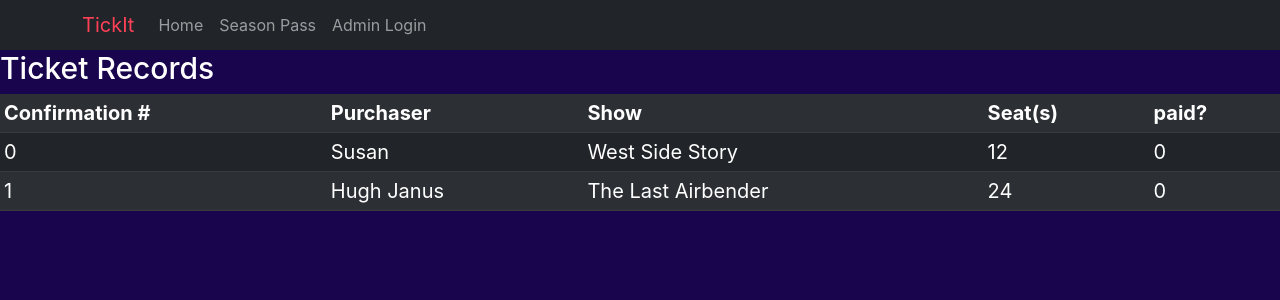
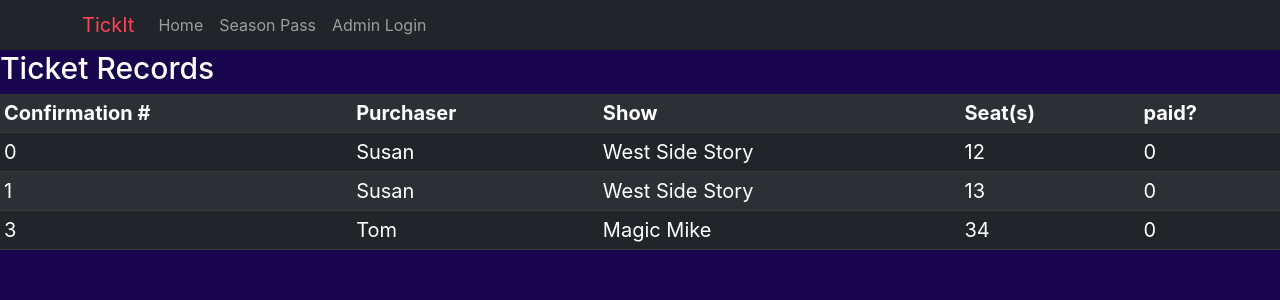
Before and after one commit to PatrickBerz/tick-it, a React (Create React App) app in the folder frontend/: page /ticketStuff in a window 1280 px wide. Shown: the top 300 px of the page. Built offline with nearby package versions, Linux system fonts and the light colour scheme.

Commit message:
Tickets are main object, buyer held in ticket info

```diff
--- a/frontend/src/components/ticketStuff.jsx
+++ b/frontend/src/components/ticketStuff.jsx
@@ -1,8 +1,8 @@
-import { Form, Stack,Button, Alert, Table } from 'react-bootstrap';
-import React, {useState, useEffect} from 'react';
+import { Form, Stack, Button, Alert, Table } from 'react-bootstrap';
+import React, { useState, useEffect } from 'react';
 
 
-export const TicketStuff = () =>{
+export const TicketStuff = () => {
     // const [data,setData] = useState({});
 
     // useEffect(() => {
@@ -12,60 +12,164 @@ export const TicketStuff = () =>{
     //     .catch(err => console.log(err))
     // }, []);
 
+    // let data = [
+    //     {
+    //         "purchaser":
+    //         {
+    //             "name": "Susan",
+    //             "address": "123 Sesame Street",
+    //             "phoneNum": "6064135244"
+    //         },
+    //         "confNum": 0,
+    //         "tickets":
+    //         {
+    //             "performance": "West Side Story",
+    //             "seat":
+    //             {
+    //                 "section": "Orchestra",
+    //                 "row": "B",
+    //                 "seatNum": 12,
+    //                 "acessible": false,
+    //                 "inSeasonSection": false,
+    //                 "defaultPrice": 29.99
+    //             },
+    //             "ticketStatus": 0,
+    //             "price": 29.99
+    //         }
+    //     },
+    //     {
+    //         "purchaser":
+    //         {
+    //             "name": "Susan",
+    //             "address": "123 Sesame Street",
+    //             "phoneNum": "6064135244"
+    //         },
+    //         "confNum": 1,
+    //         "tickets":
+    //         {
+    //             "performance": "West Side Story",
+    //             "seat":
+    //             {
+    //                 "section": "Orchestra",
+    //                 "row": "B",
+    //                 "seatNum": 13,
+    //                 "acessible": false,
+    //                 "inSeasonSection": false,
+    //                 "defaultPrice": 29.99
+    //             },
+    //             "ticketStatus": 0,
+    //             "price": 29.99
+    //         }
+    //     },
+    //     {
+    //         "purchaser":
+    //         {
+    //             "name": "Hugh Janus",
+    //             "address": "Easy street",
+    //             "phoneNum": "6064135244"
+    //         },
+    //         "confNum": 2,
+    //         "tickets":
+    //         {
+    //             "performance": "The Last Airbender",
+    //             "seat":
+    //             {
+    //                 "section": "Orchestra",
+    //                 "row": "B",
+    //                 "seatNum": 24,
+    //                 "acessible": false,
+    //                 "inSeasonSection": false,
+    //                 "defaultPrice": 29.99
+    //             },
+    //             "ticketStatus": 0,
+    //             "price": 29.99
+    //         }
+    //     }
+    // ]
+
     let data = [
-        {"purchaser":
         {
-                "name":"Susan",
-            "address":"123 Sesame Street",
-            "phoneNum":"6064135244"
-            },
-            "confNum":0,
-            "tickets":
+            "ticket":
             {
-                    "performance":"West Side Story",
+                "confNum": 0,
+                "performance": "West Side Story",
                 "seat":
                 {
-                    "section":"Orchestra",
-                "row":"B",
-                "seatNum":12,
-                "acessible":false,
-                "inSeasonSection":false,
-                "defaultPrice":29.99},
-                "ticketStatus":0,
-                "price":29.99
-            }
+                    "section": "Orchestra",
+                    "row": "B",
+                    "seatNum": 12,
+                    "acessible": false,
+                    "inSeasonSection": false,
+                    "defaultPrice": 29.99
+                },
+                "ticketStatus": 0,
+                "price": 29.99,
+                "purchaser":
+                {
+                    "name": "Susan",
+                    "address": "123 Sesame Street",
+                    "phoneNum": "6064135244"
+                },
+            },
+
         },
         {
+            "ticket":
+            {
+                "confNum": 1,
+                "performance": "West Side Story",
+                "seat":
+                {
+                    "section": "Orchestra",
+                    "row": "B",
+                    "seatNum": 13,
+                    "acessible": false,
+                    "inSeasonSection": false,
+                    "defaultPrice": 29.99
+                },
+                "ticketStatus": 0,
+                "price": 29.99,
                 "purchaser":
                 {
-                "name":"Hugh Janus",
-                "address":"Easy street",
-                "phoneNum":"6064135244"
+                    "name": "Susan",
+                    "address": "123 Sesame Street",
+                    "phoneNum": "6064135244"
                 },
-            "confNum":1,
-            "tickets":
+            },
+
+        },
         {
-                "performance":"The Last Airbender",
+            "ticket":
+            {
+                "confNum": 3,
+                "performance": "Magic Mike",
                 "seat":
                 {
-                    "section":"Orchestra",
-                    "row":"B",
-                    "seatNum":24,
-                    "acessible":false,
-                    "inSeasonSection":false,
-                    "defaultPrice":29.99},
-                    "ticketStatus":0,
-                    "price":29.99
-                }
+                    "section": "Orchestra",
+                    "row": "C",
+                    "seatNum": 34,
+                    "acessible": false,
+                    "inSeasonSection": false,
+                    "defaultPrice": 29.99
+                },
+                "ticketStatus": 0,
+                "price": 29.99,
+                "purchaser":
+                {
+                    "name": "Tom",
+                    "address": "Easy Street",
+                    "phoneNum": "6064135244"
+                },
+            },
+
         }
     ]
 
-
     return (
         <div >
-           <h1 style={{fontSize:'30px', color:"white"}}>Ticket Records</h1>
+            <h1 style={{ fontSize: '30px', color: "white" }}>Ticket Records</h1>
             <Table responsive striped hover variant='dark' size='sm'>
-                <tbody style={{fontSize:'20px', color:"white"}}>
+                <tbody style={{ fontSize: '20px', color: "white" }}>
                     <tr>
                         <th>Confirmation #</th>
                         <th>Purchaser</th>
@@ -75,11 +179,11 @@ export const TicketStuff = () =>{
                     </tr>
                     {data.map((item, index) => (
                         <tr key={index}>
-                            <td>{item.confNum}</td>
-                            <td>{item.purchaser.name}</td>
-                            <td>{item.tickets.performance}</td>
-                            <td>{item.tickets.seat.seatNum}</td>
-                            <td>{item.tickets.ticketStatus}</td>
+                            <td>{item.ticket.confNum}</td>
+                            <td>{item.ticket.purchaser.name}</td>
+                            <td>{item.ticket.performance}</td>
+                            <td>{item.ticket.seat.seatNum}</td>
+                            <td>{item.ticket.ticketStatus}</td>
                         </tr>
                     ))}
                 </tbody>
```
Lines whose indentation alone changed are shown as unchanged.
